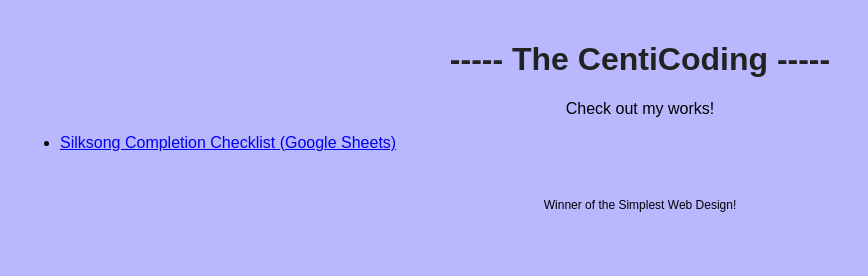
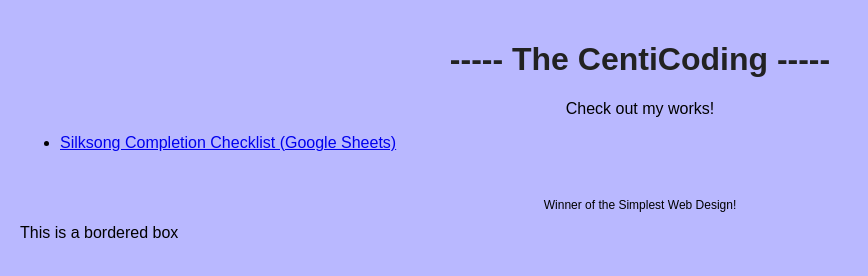
Before and after one commit to TheCentiCoding/TheCentiCoding.github.io, a plain HTML site: page index.html in a window 1280 px wide. Shown: the whole page, without its empty margins (0-868 px from the left). Drawn offline with Linux system fonts and the light colour scheme.

Commit message:
Update index.html

```diff
--- a/index.html
+++ b/index.html
@@ -21,5 +21,8 @@
 
     <p id="splash" style="font-size: 12px; text-align: center;"></p>
     <script src="randomizer.js"></script>
+
+    <div class="box">This is a bordered box</div>
+
 </body>
 </html>
```
